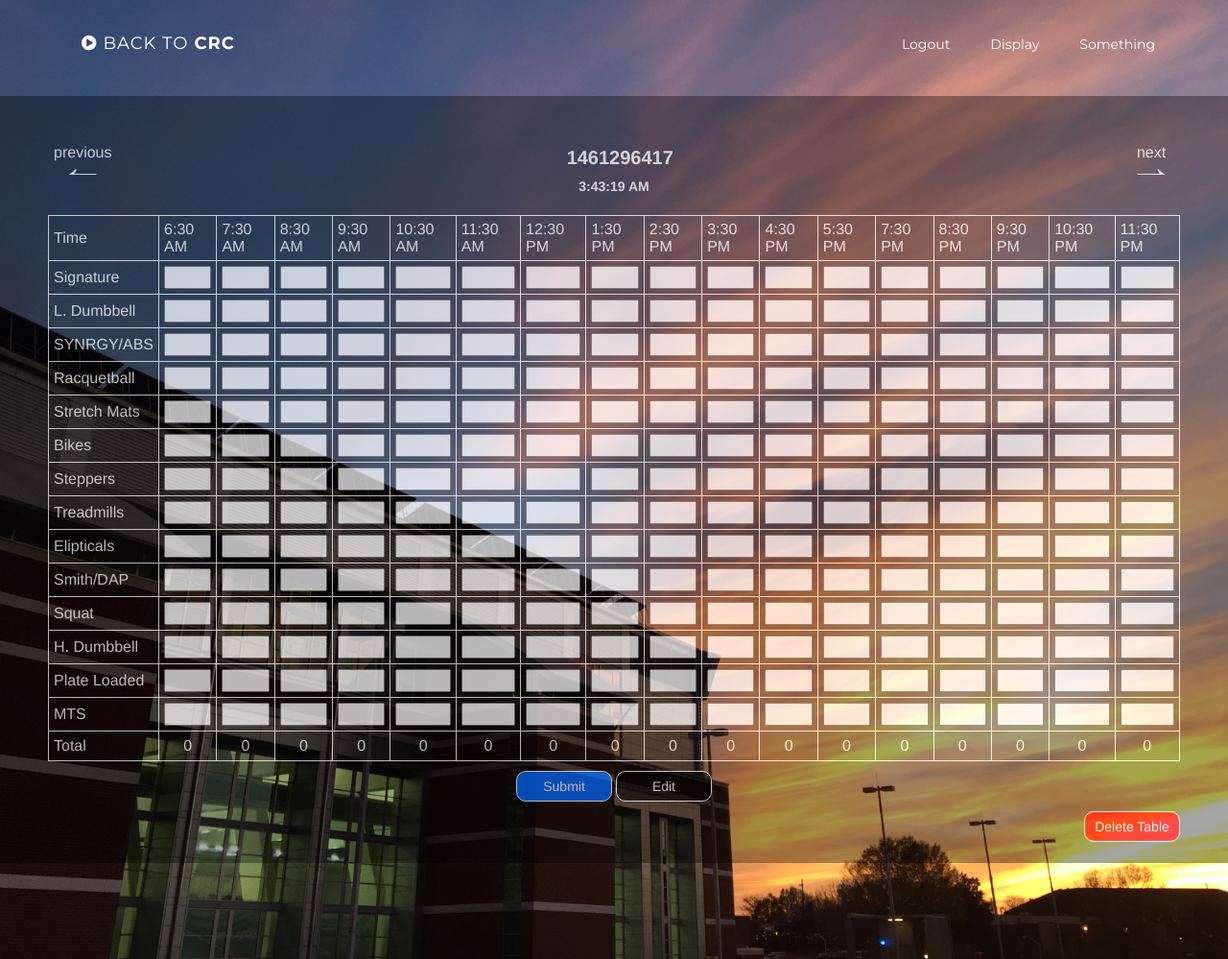
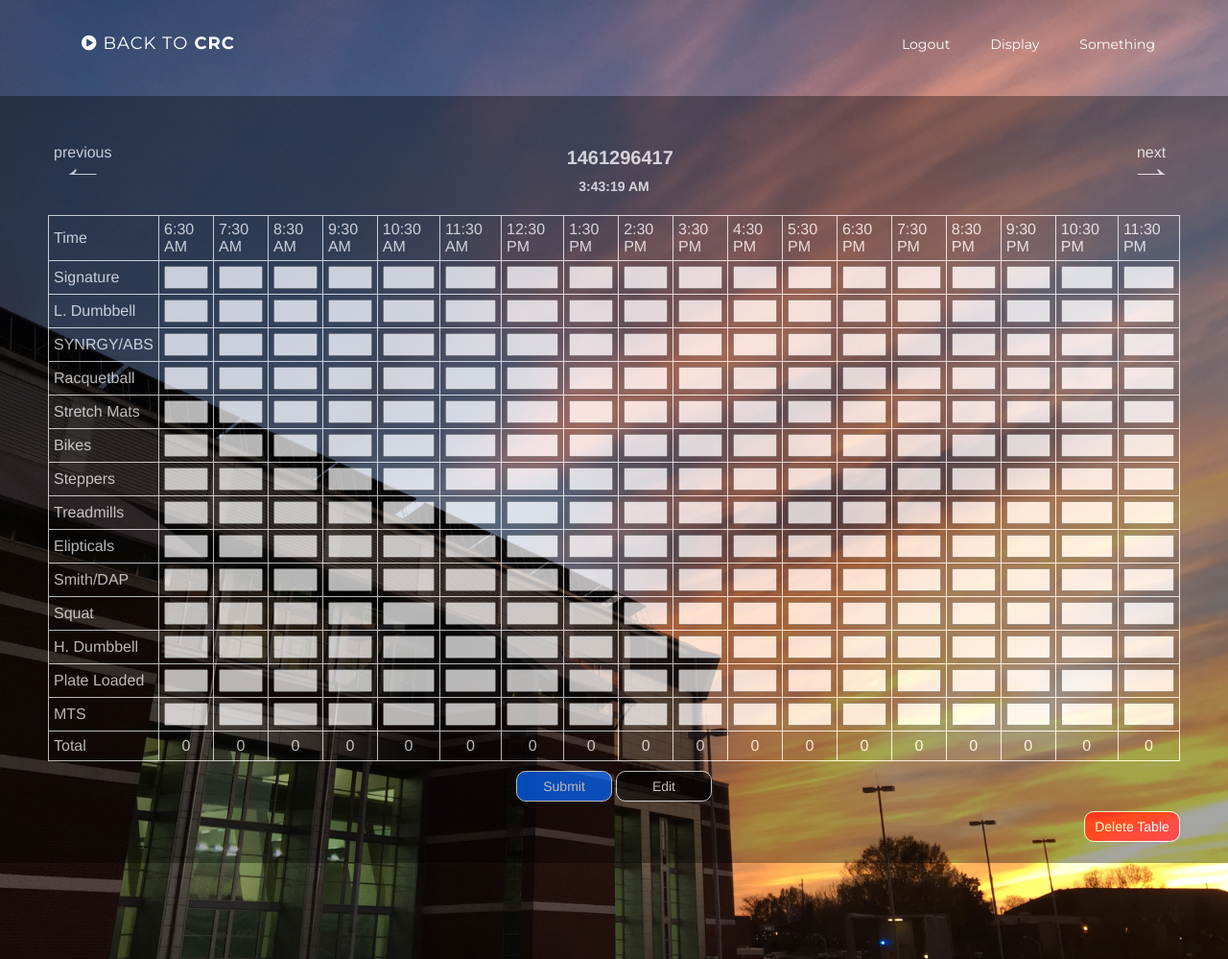
Before and after one commit to BeiwenLiu/CrcTracker, a PHP site: page /inputForm.php in a window 1280 px wide. Shown: the whole page at 96% size. Run offline with PHP 8.4, Linux system fonts and the light colour scheme; the visitor is signed in with stand-in values (Sample User, id 1); data that the repository does not hold is empty.

Commit message:
Minor fix to array

```diff
--- a/include/inputFormHelper.php
+++ b/include/inputFormHelper.php
@@ -1,7 +1,7 @@
 <?php
 $titles=array("Time", "Signature", "L. Dumbbell", "SYNRGY/ABS", "Racquetball", "Stretch Mats", "Bikes", "Steppers", "Treadmills", "Elipticals", "Smith/DAP", "Squat", "H. Dumbbell", "Plate Loaded", "MTS");
 
-$times = array("6:30 AM","7:30 AM","8:30 AM","9:30 AM","10:30 AM","11:30 AM","12:30 PM","1:30 PM","2:30 PM","3:30 PM","4:30  PM","5:30 PM","7:30 PM","8:30 PM","9:30 PM","10:30 PM","11:30 PM");
+$times = array("6:30 AM","7:30 AM","8:30 AM","9:30 AM","10:30 AM","11:30 AM","12:30 PM","1:30 PM","2:30 PM","3:30 PM","4:30  PM","5:30 PM","6:30 PM","7:30 PM","8:30 PM","9:30 PM","10:30 PM","11:30 PM");
 
 
 
```
